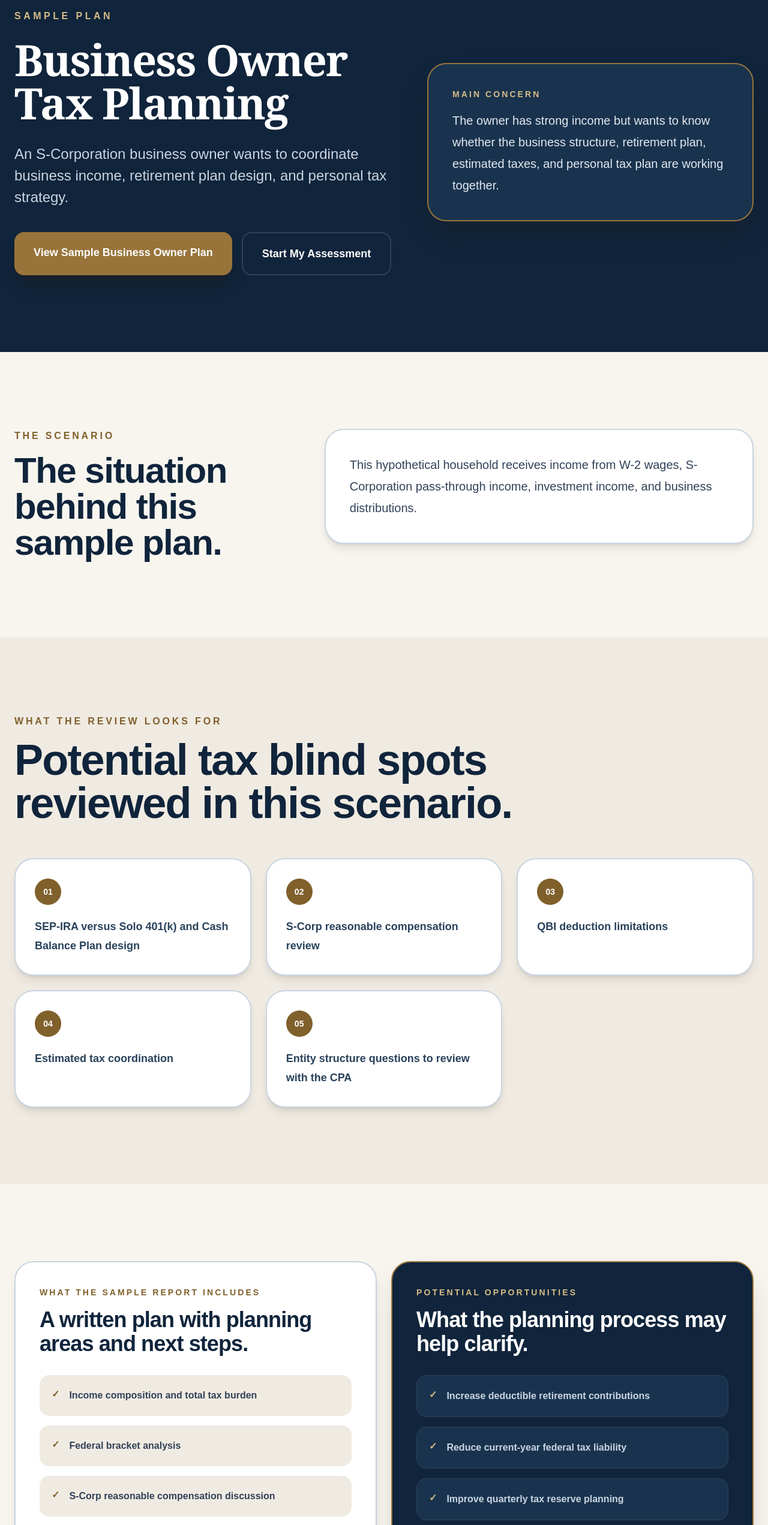
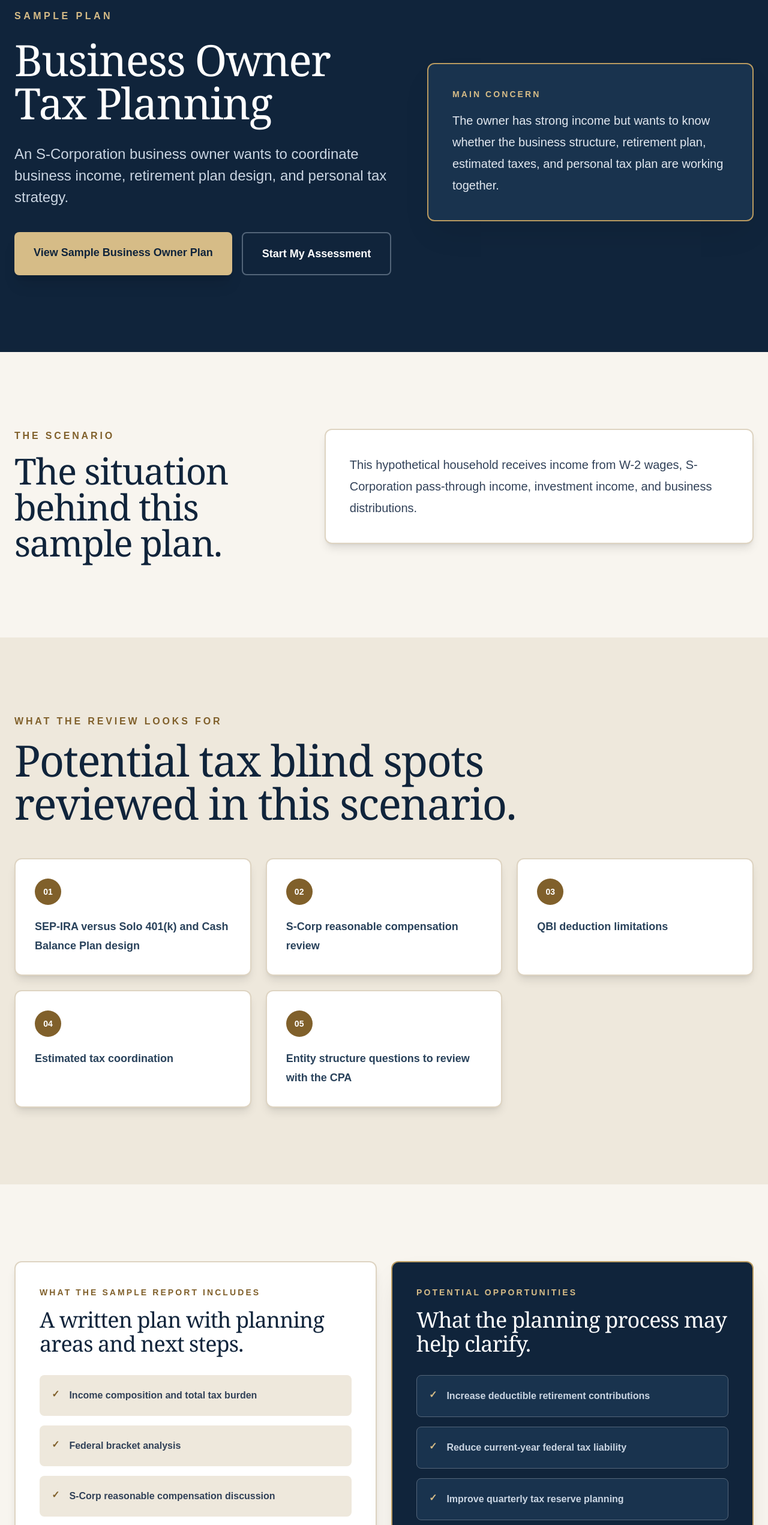
Before and after one commit to wadermarcy-creator/unity-tax-planning, a Next.js app: page /example-plans/business-owner in a window 1280 px wide. Shown: the part 234-2777 px from the top of the page at 60% size. Built offline with nearby package versions, Linux system fonts and the light colour scheme; no server answers.

Commit message:
Redesign all individual sample plan pages with explicit premium palette and serif typography

```diff
--- a/app/example-plans/[slug]/page.tsx
+++ b/app/example-plans/[slug]/page.tsx
@@ -77,14 +77,14 @@ export default async function ExamplePlanPage({ params }: PageProps) {
     <main className="min-h-screen bg-[#f8f5ef] text-[#10243b]">
       <Navbar />
 
-      <section className="bg-slate-950 px-4 py-20 text-white sm:px-6 md:py-32">
+      <section className="bg-[#10243b] px-4 py-20 text-white sm:px-6 md:py-32">
         <div className="mx-auto grid max-w-7xl gap-12 lg:grid-cols-[1fr_0.85fr] lg:items-center">
           <div>
-            <p className="mb-6 text-sm font-black uppercase tracking-[0.28em] text-blue-300 sm:text-base">
+            <p className="mb-6 text-sm font-black uppercase tracking-[0.28em] text-[#d6bc87] sm:text-base">
               {example.eyebrow}
             </p>
 
-            <h1 className="font-serif mb-8 text-5xl font-black tracking-tight sm:text-6xl md:text-7xl">
+            <h1 className="font-serif mb-8 text-5xl font-normal tracking-tight sm:text-6xl md:text-7xl">
               {example.title}
             </h1>
 
@@ -97,22 +97,22 @@ export default async function ExamplePlanPage({ params }: PageProps) {
                 href={example.samplePdf}
                 target="_blank"
                 rel="noopener noreferrer"
-                className="w-full rounded-2xl bg-blue-500 px-8 py-5 text-center text-lg font-black text-white shadow-xl shadow-blue-950/30 transition hover:bg-blue-400 sm:w-auto"
+                className="w-full rounded-lg bg-[#d6bc87] px-8 py-5 text-center text-lg font-semibold text-[#10243b] shadow-xl shadow-black/10 transition hover:bg-[#e5d2ab] sm:w-auto"
               >
                 {example.sampleButtonText}
               </a>
 
               <Link
                 href="/tax-opportunity-scan"
-                className="w-full rounded-2xl border-2 border-slate-700 px-8 py-5 text-center text-lg font-black text-white transition hover:border-blue-400 hover:bg-slate-900 sm:w-auto"
+                className="w-full rounded-lg border-2 border-[#536579] px-8 py-5 text-center text-lg font-black text-white transition hover:border-[#d6bc87] hover:bg-[#19334e] sm:w-auto"
               >
                 Start My Assessment
               </Link>
             </div>
           </div>
 
-          <aside className="rounded-[2rem] border-2 border-blue-500 bg-slate-900 p-8 shadow-2xl shadow-blue-950/30 sm:p-10">
-            <p className="mb-4 text-sm font-black uppercase tracking-[0.22em] text-blue-300">
+          <aside className="rounded-xl border-2 border-[#b99a60] bg-[#19334e] p-8 shadow-2xl shadow-black/10 sm:p-10">
+            <p className="mb-4 text-sm font-black uppercase tracking-[0.22em] text-[#d6bc87]">
               Main Concern
             </p>
 
@@ -126,16 +126,16 @@ export default async function ExamplePlanPage({ params }: PageProps) {
       <section className="px-4 py-20 sm:px-6 md:py-32">
         <div className="mx-auto grid max-w-7xl gap-10 lg:grid-cols-[0.8fr_1.2fr] lg:items-start">
           <div>
-            <p className="mb-4 text-sm font-black uppercase tracking-[0.24em] text-blue-600 sm:text-base">
+            <p className="mb-4 text-sm font-black uppercase tracking-[0.24em] text-[#80602b] sm:text-base">
               The Scenario
             </p>
 
-            <h2 className="text-4xl font-black tracking-tight sm:text-5xl md:text-6xl">
+            <h2 className="font-serif text-4xl font-normal tracking-tight sm:text-5xl md:text-6xl">
               The situation behind this sample plan.
             </h2>
           </div>
 
-          <div className="rounded-[2rem] border-2 border-slate-300 bg-white p-8 shadow-lg sm:p-10">
+          <div className="rounded-xl border-2 border-[#ded4c2] bg-white p-8 shadow-lg sm:p-10">
             <p className="text-xl font-medium leading-9 text-slate-700">
               {example.profile}
             </p>
@@ -143,14 +143,14 @@ export default async function ExamplePlanPage({ params }: PageProps) {
         </div>
       </section>
 
-      <section className="bg-slate-100 px-4 py-20 sm:px-6 md:py-32">
+      <section className="bg-[#eee8dc] px-4 py-20 sm:px-6 md:py-32">
         <div className="mx-auto max-w-7xl">
           <div className="mb-14 max-w-4xl">
-            <p className="mb-4 text-sm font-black uppercase tracking-[0.24em] text-blue-600 sm:text-base">
+            <p className="mb-4 text-sm font-black uppercase tracking-[0.24em] text-[#80602b] sm:text-base">
               What the Review Looks For
             </p>
 
-            <h2 className="text-4xl font-black tracking-tight sm:text-5xl md:text-7xl">
+            <h2 className="font-serif text-4xl font-normal tracking-tight sm:text-5xl md:text-7xl">
               Potential tax blind spots reviewed in this scenario.
             </h2>
           </div>
@@ -159,9 +159,9 @@ export default async function ExamplePlanPage({ params }: PageProps) {
             {example.blindSpots.map((item, index) => (
               <article
                 key={item}
-                className="rounded-[2rem] border-2 border-slate-300 bg-white p-8 shadow-lg transition hover:-translate-y-1 hover:border-blue-500 hover:shadow-xl"
+                className="rounded-xl border-2 border-[#ded4c2] bg-white p-8 shadow-lg transition hover:-translate-y-1 hover:border-[#b99a60] hover:shadow-xl"
               >
-                <div className="mb-5 flex h-11 w-11 items-center justify-center rounded-full bg-blue-600 text-sm font-black text-white">
+                <div className="mb-5 flex h-11 w-11 items-center justify-center rounded-full bg-[#80602b] text-sm font-black text-white">
                   {String(index + 1).padStart(2, "0")}
                 </div>
 
@@ -176,12 +176,12 @@ export default async function ExamplePlanPage({ params }: PageProps) {
 
       <section className="px-4 py-20 sm:px-6 md:py-32">
         <div className="mx-auto grid max-w-7xl gap-6 lg:grid-cols-2">
-          <article className="rounded-[2rem] border-2 border-slate-300 bg-white p-8 shadow-lg sm:p-10">
-            <p className="mb-4 text-sm font-black uppercase tracking-[0.22em] text-blue-600">
+          <article className="rounded-xl border-2 border-[#ded4c2] bg-white p-8 shadow-lg sm:p-10">
+            <p className="mb-4 text-sm font-black uppercase tracking-[0.22em] text-[#80602b]">
               What the Sample Report Includes
             </p>
 
-            <h2 className="mb-8 text-3xl font-black tracking-tight sm:text-4xl">
+            <h2 className="font-serif mb-8 text-3xl font-normal tracking-tight sm:text-4xl">
               A written plan with planning areas and next steps.
             </h2>
 
@@ -189,9 +189,9 @@ export default async function ExamplePlanPage({ params }: PageProps) {
               {example.reportIncludes.map((item) => (
                 <div
                   key={item}
-                  className="flex gap-4 rounded-2xl bg-slate-100 p-5"
+                  className="flex gap-4 rounded-lg bg-[#eee8dc] p-5"
                 >
-                  <span className="font-black text-blue-600">✓</span>
+                  <span className="font-black text-[#80602b]">✓</span>
 
                   <p className="font-bold leading-7 text-slate-700">{item}</p>
                 </div>
@@ -199,12 +199,12 @@ export default async function ExamplePlanPage({ params }: PageProps) {
             </div>
           </article>
 
-          <article className="rounded-[2rem] border-2 border-blue-500 bg-slate-950 p-8 text-white shadow-2xl shadow-blue-950/20 sm:p-10">
-            <p className="mb-4 text-sm font-black uppercase tracking-[0.22em] text-blue-300">
+          <article className="rounded-xl border-2 border-[#b99a60] bg-[#10243b] p-8 text-white shadow-2xl shadow-black/10 sm:p-10">
+            <p className="mb-4 text-sm font-black uppercase tracking-[0.22em] text-[#d6bc87]">
               Potential Opportunities
             </p>
 
-            <h2 className="mb-8 text-3xl font-black tracking-tight sm:text-4xl">
+            <h2 className="font-serif mb-8 text-3xl font-normal tracking-tight sm:text-4xl">
               What the planning process may help clarify.
             </h2>
 
@@ -212,9 +212,9 @@ export default async function ExamplePlanPage({ params }: PageProps) {
               {example.opportunities.map((item) => (
                 <div
                   key={item}
-                  className="flex gap-4 rounded-2xl border border-slate-700 bg-slate-900 p-5"
+                  className="flex gap-4 rounded-lg border border-[#536579] bg-[#19334e] p-5"
                 >
-                  <span className="font-black text-blue-300">✓</span>
+                  <span className="font-black text-[#d6bc87]">✓</span>
 
                   <p className="font-bold leading-7 text-slate-300">{item}</p>
                 </div>
@@ -224,14 +224,14 @@ export default async function ExamplePlanPage({ params }: PageProps) {
         </div>
       </section>
 
-      <section className="bg-slate-950 px-4 py-20 text-white sm:px-6 md:py-32">
+      <section className="bg-[#10243b] px-4 py-20 text-white sm:px-6 md:py-32">
         <div className="mx-auto max-w-7xl">
           <div className="mb-14 max-w-4xl">
-            <p className="mb-4 text-sm font-black uppercase tracking-[0.24em] text-blue-300 sm:text-base">
+            <p className="mb-4 text-sm font-black uppercase tracking-[0.24em] text-[#d6bc87] sm:text-base">
               Related Sample Plans
             </p>
 
-            <h2 className="text-4xl font-black tracking-tight sm:text-5xl md:text-7xl">
+            <h2 className="font-serif text-4xl font-normal tracking-tight sm:text-5xl md:text-7xl">
               Explore other tax planning scenarios.
             </h2>
           </div>
@@ -241,13 +241,13 @@ export default async function ExamplePlanPage({ params }: PageProps) {
               <Link
                 key={relatedExample.slug}
                 href={`/example-plans/${relatedExample.slug}`}
-                className="group rounded-[2rem] border-2 border-slate-700 bg-slate-900 p-8 shadow-xl transition hover:-translate-y-1 hover:border-blue-500 hover:shadow-2xl sm:p-9"
+                className="group rounded-xl border-2 border-[#536579] bg-[#19334e] p-8 shadow-xl transition hover:-translate-y-1 hover:border-[#b99a60] hover:shadow-2xl sm:p-9"
               >
-                <p className="mb-4 text-sm font-black uppercase tracking-[0.2em] text-blue-300">
+                <p className="mb-4 text-sm font-black uppercase tracking-[0.2em] text-[#d6bc87]">
                   Sample Tax Plan
                 </p>
 
-                <h3 className="text-2xl font-black tracking-tight text-white transition group-hover:text-blue-300 sm:text-3xl">
+                <h3 className="font-serif text-2xl font-normal tracking-tight text-white transition group-hover:text-[#d6bc87] sm:text-3xl">
                   {relatedExample.title}
                 </h3>
 
@@ -255,7 +255,7 @@ export default async function ExamplePlanPage({ params }: PageProps) {
                   {relatedExample.shortDescription}
                 </p>
 
-                <span className="mt-7 inline-block font-black text-blue-300">
+                <span className="mt-7 inline-block font-black text-[#d6bc87]">
                   View This Sample →
                 </span>
               </Link>
@@ -265,7 +265,7 @@ export default async function ExamplePlanPage({ params }: PageProps) {
           <div className="mt-10">
             <Link
               href="/example-plans"
-              className="inline-block w-full rounded-2xl border-2 border-slate-700 px-8 py-5 text-center text-lg font-black text-white transition hover:border-blue-400 hover:bg-slate-900 sm:w-auto"
+              className="inline-block w-full rounded-lg border-2 border-[#536579] px-8 py-5 text-center text-lg font-black text-white transition hover:border-[#d6bc87] hover:bg-[#19334e] sm:w-auto"
             >
               View All Sample Plans
             </Link>
@@ -273,13 +273,13 @@ export default async function ExamplePlanPage({ params }: PageProps) {
         </div>
       </section>
 
-      <section className="bg-blue-600 px-4 py-20 text-white sm:px-6 md:py-28">
+      <section className="bg-[#80602b] px-4 py-20 text-white sm:px-6 md:py-28">
         <div className="mx-auto max-w-5xl text-center">
-          <h2 className="mb-8 text-4xl font-black tracking-tight sm:text-5xl md:text-7xl">
+          <h2 className="font-serif mb-8 text-4xl font-normal tracking-tight sm:text-5xl md:text-7xl">
             Want to see what your own tax plan may be missing?
           </h2>
 
-          <p className="mx-auto mb-10 max-w-3xl text-xl font-medium leading-9 text-blue-100 sm:text-2xl">
+          <p className="mx-auto mb-10 max-w-3xl text-xl font-medium leading-9 text-[#f8f5ef] sm:text-2xl">
             Start with a short intake. If there is a fit, the next step is a
             deeper review of your documents and a written tax planning summary.
           </p>
@@ -289,20 +289,20 @@ export default async function ExamplePlanPage({ params }: PageProps) {
               href={example.samplePdf}
               target="_blank"
               rel="noopener noreferrer"
-              className="w-full rounded-2xl bg-white px-8 py-5 text-lg font-black text-blue-600 shadow-xl transition hover:bg-blue-50 sm:w-auto"
+              className="w-full rounded-lg bg-white px-8 py-5 text-lg font-black text-[#80602b] shadow-xl transition hover:bg-[#f8f5ef] sm:w-auto"
             >
               View Sample Report
             </a>
 
             <Link
               href="/tax-opportunity-scan"
-              className="w-full rounded-2xl border-2 border-blue-300 px-8 py-5 text-lg font-black text-white transition hover:bg-blue-500 sm:w-auto"
+              className="w-full rounded-lg border-2 border-[#d6bc87] px-8 py-5 text-lg font-black text-white transition hover:bg-[#694c22] sm:w-auto"
             >
               Start My Assessment
             </Link>
           </div>
 
-          <p className="mx-auto mt-8 max-w-4xl text-sm font-medium leading-7 text-blue-100">
+          <p className="mx-auto mt-8 max-w-4xl text-sm font-medium leading-7 text-[#f8f5ef]">
             Sample reports are hypothetical and provided for illustrative
             purposes only. They do not represent actual client experiences and
             should not be interpreted as tax, legal, accounting, investment, or
```
